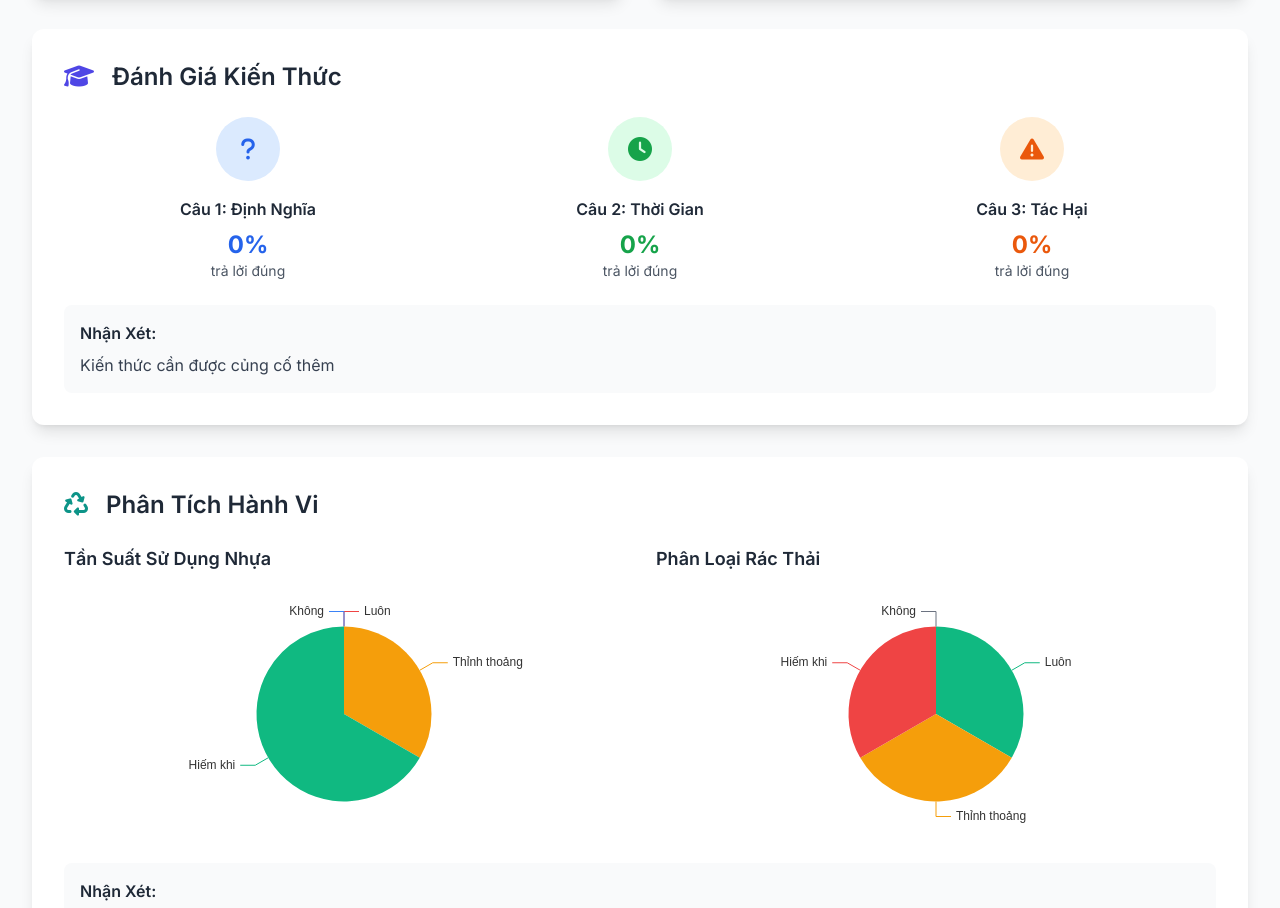
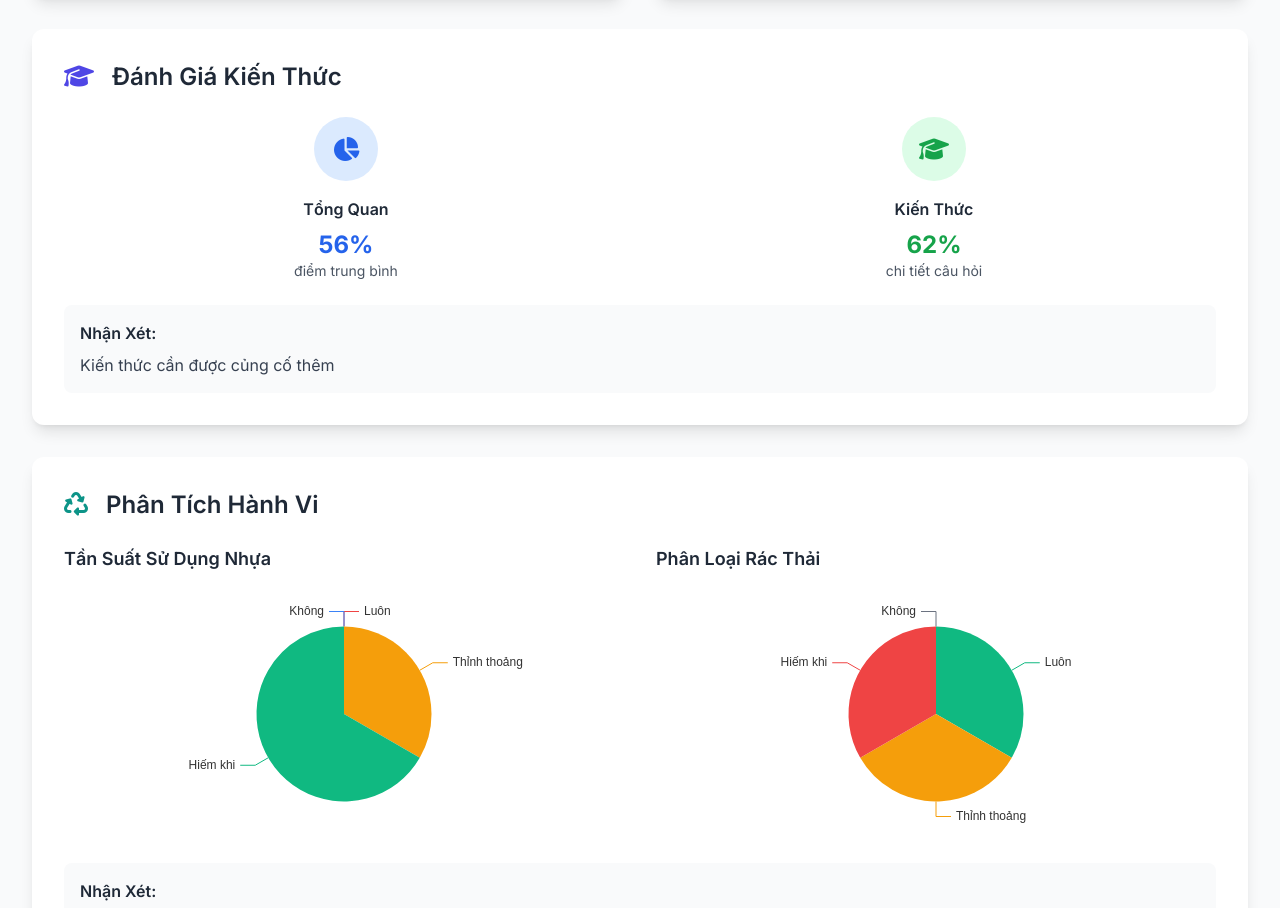
Before and after one commit to son31012008-cpu/Report_enviroment, a plain HTML site: page report.html in a window 1280 px wide. Shown: the part 1273-2181 px from the top of the page. Drawn offline with nearby package versions, Linux system fonts and the light colour scheme; no server answers; a web font is replaced by a local one.

Commit message:
Update report.html

```diff
--- a/report.html
+++ b/report.html
@@ -4,13 +4,13 @@
     <meta charset="UTF-8">
     <meta name="viewport" content="width=device-width, initial-scale=1.0">
     <title>Báo Cáo Chi Tiết - EcoSurvey</title>
-    <script src="https://cdn.tailwindcss.com "></script>
-    <script src="https://cdnjs.cloudflare.com/ajax/libs/animejs/3.2.1/anime.min.js "></script>
-    <script src="https://cdnjs.cloudflare.com/ajax/libs/echarts/5.4.3/echarts.min.js "></script>
-    <script src="https://cdnjs.cloudflare.com/ajax/libs/jspdf/2.5.1/jspdf.umd.min.js "></script>
-    <link href="https://cdnjs.cloudflare.com/ajax/libs/font-awesome/6.4.0/css/all.min.css " rel="stylesheet">
+    <script src="https://cdn.tailwindcss.com"></script>
+    <script src="https://cdnjs.cloudflare.com/ajax/libs/animejs/3.2.1/anime.min.js"></script>
+    <script src="https://cdnjs.cloudflare.com/ajax/libs/echarts/5.4.3/echarts.min.js"></script>
+    <script src="https://cdnjs.cloudflare.com/ajax/libs/jspdf/2.5.1/jspdf.umd.min.js"></script>
+    <link href="https://cdnjs.cloudflare.com/ajax/libs/font-awesome/6.4.0/css/all.min.css" rel="stylesheet">
     <style>
-        @import url('https://fonts.googleapis.com/css2?family=Inter:wght@300 ;400;500;600;700&display=swap');
+        @import url('https://fonts.googleapis.com/css2?family=Inter:wght@300;400;500;600;700&display=swap');
 
         * {
             font-family: 'Inter', sans-serif;
@@ -149,39 +149,31 @@
                 </div>
             </div>
 
-            <!-- Knowledge Assessment -->
+            <!-- Knowledge Assessment - ĐÃ SỬA THEO YÊU CẦU -->
             <div class="bg-white p-8 rounded-xl shadow-lg section-card mb-8">
                 <h3 class="text-2xl font-semibold text-gray-800 mb-6">
                     <i class="fas fa-graduation-cap text-indigo-600 mr-3"></i>
                     Đánh Giá Kiến Thức
                 </h3>
 
-                <div class="grid grid-cols-1 md:grid-cols-3 gap-6 mb-6">
+                <!-- SỬA TỪ 3 CỘNG THÀNH 2 CỘNG -->
+                <div class="grid grid-cols-1 md:grid-cols-2 gap-6 mb-6">
                     <div class="text-center">
                         <div class="p-4 bg-blue-100 rounded-full w-16 h-16 mx-auto mb-4 flex items-center justify-center">
-                            <i class="fas fa-question text-blue-600 text-2xl"></i>
+                            <i class="fas fa-chart-pie text-blue-600 text-2xl"></i>
                         </div>
-                        <h4 class="font-semibold text-gray-800 mb-2">Câu 1: Định Nghĩa</h4>
-                        <div id="q1-score" class="text-2xl font-bold text-blue-600">0%</div>
-                        <p class="text-sm text-gray-600">trả lởi đúng</p>
+                        <h4 class="font-semibold text-gray-800 mb-2">Tổng Quan</h4>
+                        <div id="overall-score" class="text-2xl font-bold text-blue-600">0%</div>
+                        <p class="text-sm text-gray-600">điểm trung bình</p>
                     </div>
 
                     <div class="text-center">
                         <div class="p-4 bg-green-100 rounded-full w-16 h-16 mx-auto mb-4 flex items-center justify-center">
-                            <i class="fas fa-clock text-green-600 text-2xl"></i>
+                            <i class="fas fa-graduation-cap text-green-600 text-2xl"></i>
                         </div>
-                        <h4 class="font-semibold text-gray-800 mb-2">Câu 2: Thời Gian</h4>
-                        <div id="q2-score" class="text-2xl font-bold text-green-600">0%</div>
-                        <p class="text-sm text-gray-600">trả lởi đúng</p>
-                    </div>
-
-                    <div class="text-center">
-                        <div class="p-4 bg-orange-100 rounded-full w-16 h-16 mx-auto mb-4 flex items-center justify-center">
-                            <i class="fas fa-exclamation-triangle text-orange-600 text-2xl"></i>
-                        </div>
-                        <h4 class="font-semibold text-gray-800 mb-2">Câu 3: Tác Hại</h4>
-                        <div id="q3-score" class="text-2xl font-bold text-orange-600">0%</div>
-                        <p class="text-sm text-gray-600">trả lởi đúng</p>
+                        <h4 class="font-semibold text-gray-800 mb-2">Kiến Thức</h4>
+                        <div id="detailed-knowledge-score" class="text-2xl font-bold text-green-600">0%</div>
+                        <p class="text-sm text-gray-600">chi tiết câu hỏi</p>
                     </div>
                 </div>
 
```
